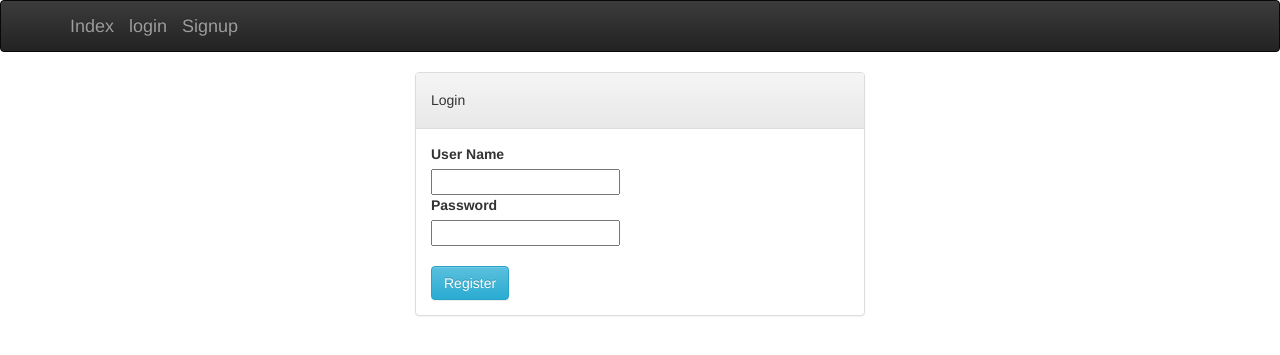
After one commit to Y-Suzaki/python-flask-sample, a Flask app: page /login in a window 1280 px wide. The commit adds this page. Shown: the top 355 px of the page. Run offline with Flask 2, Linux system fonts and the light colour scheme; some libraries are stand-ins or nearby versions.

Commit message:
Signup、Login画面の追加

```diff
--- /dev/null
+++ b/form.py
@@ -0,0 +1,28 @@
+from flask_wtf import Form
+from wtforms import StringField, PasswordField, TextAreaField, HiddenField, SubmitField
+from wtforms.validators import DataRequired, Email, Length
+
+
+class SignupForm(Form):
+    username = StringField('User Name', validators=[
+        DataRequired(message='Required field.'),
+        Length(max=10, message='Max 10 length.')
+    ])
+
+    email = StringField('E-Mail', validators=[
+        Email(message='Invalid format.'),
+    ])
+
+    password = PasswordField('Password', validators=[
+        DataRequired(message='Required field.'),
+    ])
+
+
+class LoginForm(Form):
+    username = StringField('User Name', validators=[
+        DataRequired(message='Required field.')
+    ])
+
+    password = PasswordField('Password', validators=[
+        DataRequired(message='Required field.'),
+    ])
--- a/run.py
+++ b/run.py
@@ -1,21 +1,70 @@
 import json
-from flask import Flask, render_template, session
+from flask import Flask, render_template, session, redirect, url_for, flash, abort
+from form import SignupForm, LoginForm
+from flask_sqlalchemy import SQLAlchemy
 app = Flask(__name__)
 app.config['SECRET_KEY'] = 'xNVg}f_m:UmiOB{9bC`SvB9j5N<-3I./'
+app.config['SQLALCHEMY_DATABASE_URI'] = 'sqlite:///flask-sample.sqlite'
+app.config['SQLALCHEMY_TRACK_MODIFICATIONS'] = False
+
+db = SQLAlchemy(app)
 
 
-@app.route("/api/hello")
+class User(db.Model):
+    __tablename__ = 'user'
+
+    id = db.Column(db.Integer, primary_key=True)
+    username = db.Column(db.String, nullable=False)
+    email = db.Column(db.String, nullable=False)
+    password = db.Column(db.Text, nullable=False)
+
+
+@app.route('/')
+def index():
+    return 'Index'
+
+
+@app.route('/api/hello')
 def api_hello():
     session['username'] = 'Y-Suzaki'
     return "Hello,World."
 
 
-@app.route("/api/users", methods=['GET'])
+@app.route('/api/users', methods=['GET'])
 def api_users():
     return json.dumps({'names': ['Y-Suzaki', 'A-Tanaka', 'B-Hayashi']})
 
 
-@app.route("/dashboard", methods=['GET'])
+@app.route('/signup', methods=['GET', 'POST'])
+def signup():
+    form = SignupForm()
+    if form.validate_on_submit():
+        user = User.query.filter_by(username=form.username.data).first()
+        if user:
+            flash('同名のユーザーが登録済みです。')
+            return redirect(url_for('.signup'))
+        user = User()
+        form.populate_obj(user)
+        db.session.add(user)
+        db.session.commit()
+        flash('ユーザー登録が完了しました。ログインして下さい')
+        return redirect(url_for('.signup'))
+    return render_template('signup.html', form=form)
+
+
+@app.route('/login', methods=['GET', 'POST'])
+def login():
+    form = LoginForm()
+    if form.validate_on_submit():
+        user = User.query.filter_by(username=form.username.data, password=form.password.data).first()
+        if user:
+            session['username'] = user.username
+            return redirect(url_for('.dashboard'))
+        flash('ユーザーまたはパスワードが一致しません。')
+    return render_template('login.html', form=form)
+
+
+@app.route('/dashboard', methods=['GET'])
 def dashboard():
     message = 'Python Flask Sampleのダッシュボードです。'
     history = '更新履歴です。'
--- a/templates/base.html
+++ b/templates/base.html
@@ -25,7 +25,9 @@
                 <span class="icon-bar"></span>
                 <span class="icon-bar"></span>
             </button>
-            <a class="navbar-brand" href="{{ url_for('.index') }}">to index page.</a>
+            <a class="navbar-brand" href="{{ url_for('.index') }}">Index</a>
+            <a class="navbar-brand" href="{{ url_for('.login') }}">login</a>
+            <a class="navbar-brand" href="{{ url_for('.signup') }}">Signup</a>
         </div>
     </div>
 </div>
--- /dev/null
+++ b/templates/login.html
@@ -0,0 +1,40 @@
+{% extends "base.html" %}
+
+{% block page_content %}
+<div class="row">
+    <form action="" method="post">
+        <div style="margin-left:auto;margin-right:auto;width:450px;">
+            <div class="panel panel-default">
+                <div class="panel-heading">
+                    <h5>Login</h5>
+                </div>
+                <div class="panel-body">
+                    <dl>
+                        <dt>{{ form.username.label }}</dt>
+                        <dd>{{ form.username }}
+                        {% if form.username.errors %}
+                        <ul class="errors">
+                            {% for error in form.username.errors %}
+                            <li>{{ error }}</li>
+                            {% endfor %}
+                        </ul>
+                        {% endif %}
+                        </dd>
+                        <dt>{{ form.password.label }}</dt>
+                        <dd>{{ form.password }}
+                            {% if form.password.errors %}
+                            <ul class="errors">
+                                {% for error in form.password.errors %}
+                                <li>{{ error }}</li>
+                                {% endfor %}
+                            </ul>
+                            {% endif %}
+                        </dd>
+                    </dl>
+                    <button type="submit" class="btn btn-info">Register</button>
+                </div>
+                {{ form.hidden_tag() }}
+            </div>
+        </div>
+</div>
+{% endblock %}
```
Also changed, not shown: templates/signup.html (added, +50 -0 lines), flask-sample.sqlite (added), flask-sample3.sqlite (deleted).
